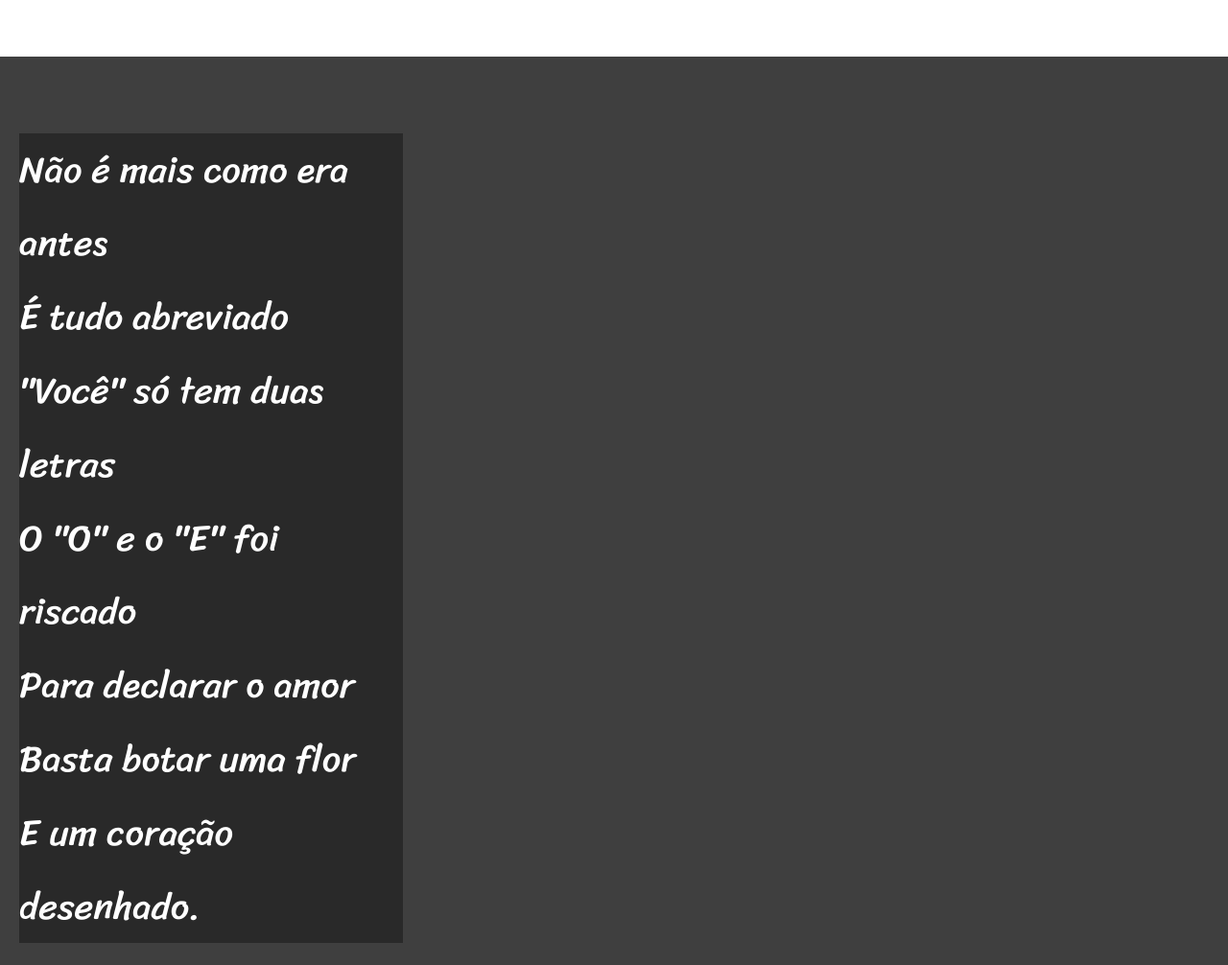
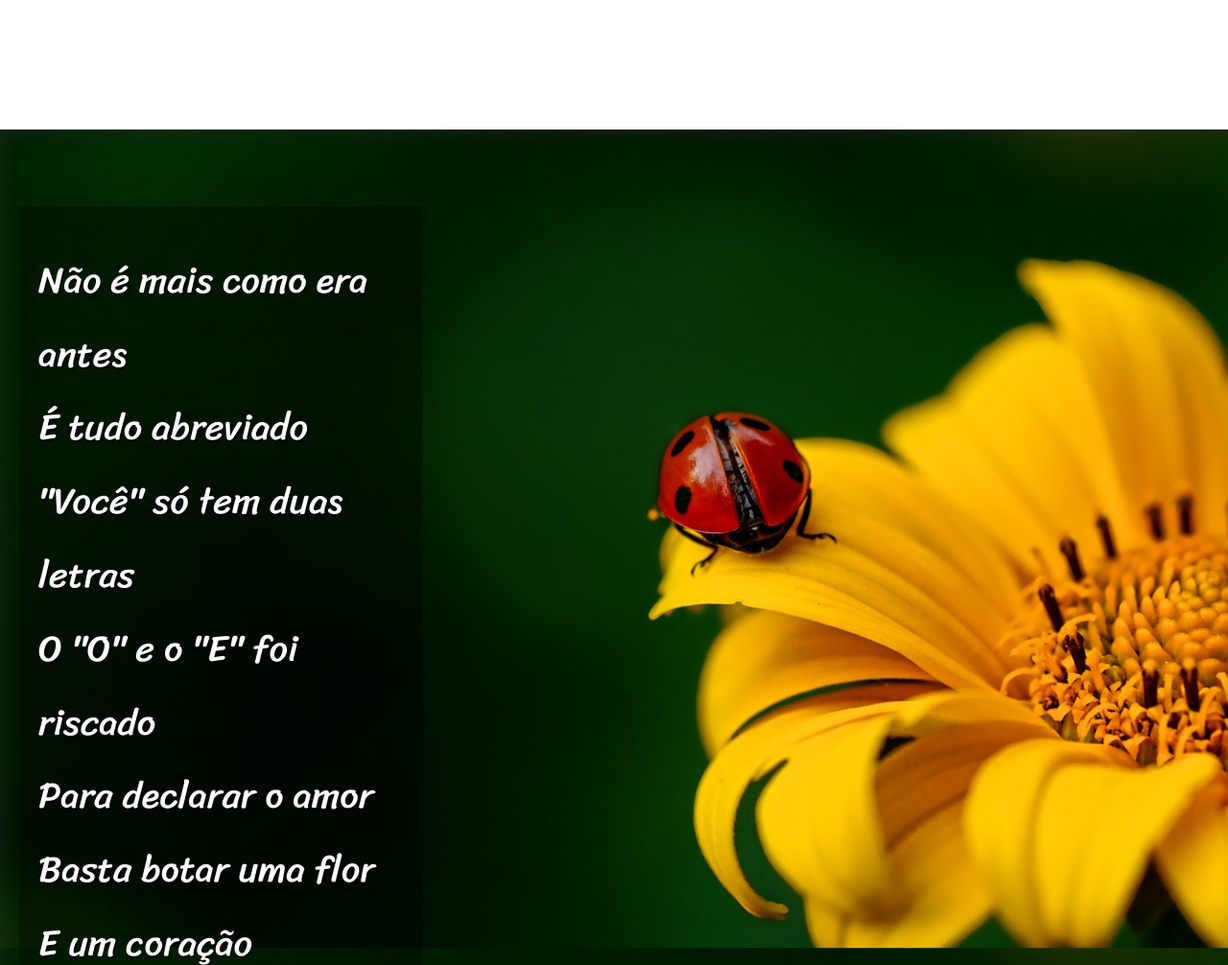
Before and after one commit to manoel-jober/html-css, a plain HTML site: page desafios/des012/index.html in a window 1280 px wide. Shown: the part 782-1788 px from the top of the page at 96% size. Drawn offline with Linux system fonts and the light colour scheme.

Commit message:
atualização projeto cordel

```diff
--- a/desafios/des012/estilo/style.css
+++ b/desafios/des012/estilo/style.css
@@ -63,6 +63,13 @@ section {
     font-size: 3vw;
 }
 
+section > p {
+    text-align: left;
+    padding-top: 1em;
+    padding-bottom: 1em;
+    padding-left: 20px;
+}
+
 section.normal {
     background-color: rgb(255, 255, 255);
     color: black;
@@ -71,14 +78,29 @@ section.normal {
 section.imagem {
     background-color: rgb(63, 63, 63);
     color: white;
+    box-shadow: inset 6px 6px 13px 0px rgba(48, 46, 46, 0.322);
+    background-size: cover;
+    background-attachment: fixed;
 }
 
 section.imagem > p {
     background-color: rgba(0, 0, 0, 0.356);
     width: 400px;
+    text-shadow: 1px 2px 1px black;
+
 }
 
+section#img01 {
+    background-image: url(../imagens/background001.jpg);
+    background-position: right center;
 
+}
+
+section#img02 {
+    background-image: url(../imagens/background002.jpg);
+    background-position: right center;
+
+}
 
 footer{
     background-color: black;
--- a/desafios/des012/index.html
+++ b/desafios/des012/index.html
@@ -29,7 +29,7 @@
 </section>
 
 
-<section class="imagem">
+<section class="imagem" id="img01">
     <p>
         Não é mais como era antes<br>
         É tudo abreviado<br>
@@ -65,7 +65,7 @@
 </section>
 
 
-<section class="imagem">
+<section class="imagem" id="img02">
     <p>
         Tenho saudade das cartas<br>
         Escritas com a própria<br>
```
